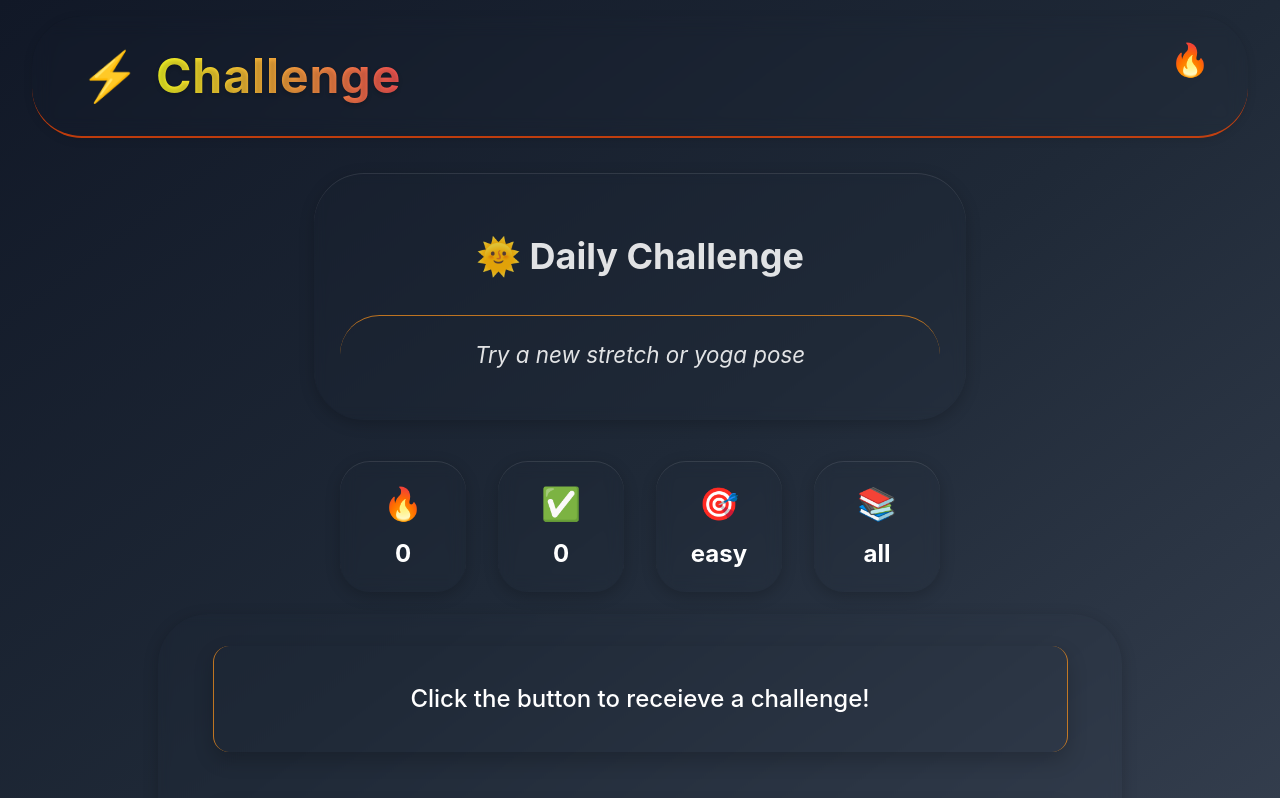
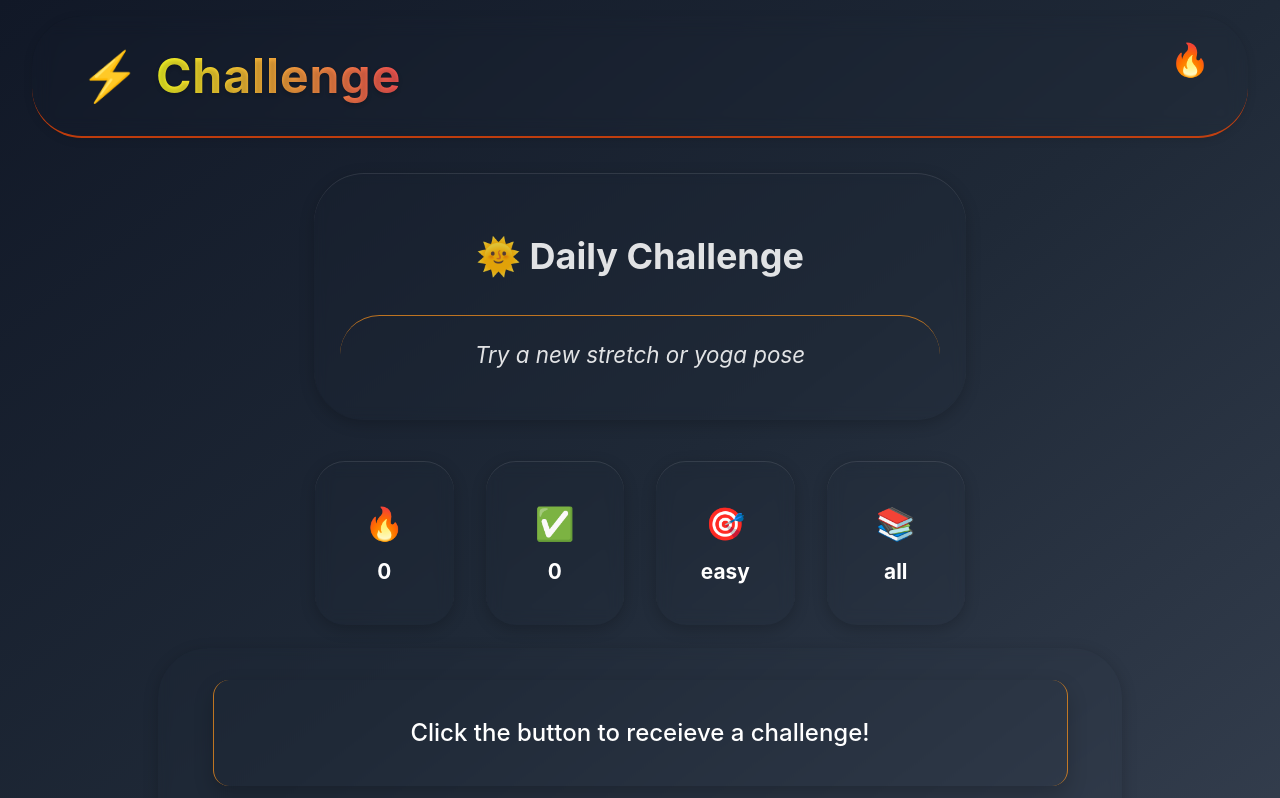
Before and after one commit to robertoandino/challenge-me, a React (Vite) app: page / in a window 1280 px wide. Shown: the top 798 px of the page. Built offline with nearby package versions, Linux system fonts and the light colour scheme.

Commit message:
Add tooltip to stat cards for extra information.

```diff
--- a/src/components/StatCard/StatCard.css
+++ b/src/components/StatCard/StatCard.css
@@ -4,7 +4,7 @@
     align-items: stretch;
     gap: 2rem;
     width: 100%;
-    max-width: 600px;
+    max-width: 650px;
     margin: 1.4rem auto;
     flex-wrap: wrap;
 }
@@ -14,7 +14,7 @@
     background: transparent;
     color: #fff;
     border-radius: 1rem;
-    padding: 1.2rem;
+    padding: 2.4rem;
     box-shadow: 0 4px 15px rgba(0, 0, 0, 0.2), inset 0 1px 0 rgba(255, 255, 255, 0.1);
     text-align: center;
     transition: transform 0.25s ease, box-shadow 0.25s ease;
@@ -25,7 +25,7 @@
 }
 
 .stat-card:hover {
-    transform: translateY(-5px);
+    transform: translateY(-10px);
     box-shadow: 0 8px 20px rgba(0,0,0,0.35);
     border-top: 1px solid rgba(228, 135, 30, 0.815);
 }
@@ -39,13 +39,44 @@
 }
 
 .stat-card p {
-    font-size: 1.5rem;
+    font-size: 1.3rem;
     font-weight: bold;
     color: #fff;
     margin: 0;
+    display: flex;
+    justify-content: center;
 }
 
 .stat-icon {
     font-size: 2rem;
     margin-bottom: 0.5rem;
 }
+
+.stat-tooltip {
+    position: absolute;
+    left: 50%;
+    transform: translateX(-50%) translateY(6px);
+
+    background: transparent;
+    color: rgba(235, 162, 79, 0.719);
+    padding: 0.5rem 0.75rem;
+    border-radius: 8px;
+    font-size: 0.85rem;
+    font-weight: 600;
+    line-height: 1.2;
+    width: max-content;
+    max-width: 230px;
+    text-align: center;
+
+    opacity: 0;
+    pointer-events: none;
+    transition: opacity 0.15s ease, transform 0.15s ease;
+    z-index: 10;
+}
+
+/*Show on hover || focus*/
+.stat-card:hover .stat-tooltip,
+.stat-card:focus .stat-tooltip {
+    opacity: 1;
+    transform: translateX(-50%) translateY(0);
+}
--- a/src/components/StatCard/StatCard.tsx
+++ b/src/components/StatCard/StatCard.tsx
@@ -5,9 +5,10 @@ interface StatCardProps {
     title: string;
     value: string | number;
     onClick?: () => void;
+    info?: string;
 }
 
-const StatCard: React.FC<StatCardProps> = ({ title, value, onClick}) => {
+const StatCard: React.FC<StatCardProps> = ({ title, value, onClick, info}) => {
     const getIcon = (title: string) => {
         if (title.includes("Streak")) return "🔥";
         if (title.includes("Completed")) return "✅";
@@ -24,8 +25,14 @@ const StatCard: React.FC<StatCardProps> = ({ title, value, onClick}) => {
             tabIndex={onClick ? 0 : undefined}
         >
             <div className="stat-icon">{getIcon(title)}</div>
-            {/*<h3>{title}</h3>*/}
             <p>{value}</p>
+
+            {/**Tooltip*/}
+            {info && (
+                <div className="stat-tooltip">
+                    {info}
+                </div>
+            )}
         </div>
     );
 };
--- a/src/pages/Home.tsx
+++ b/src/pages/Home.tsx
@@ -167,17 +167,27 @@ const Home: React.FC = () => {
 
             {/* Stats Cards */}
             <section className="stats-cards">
-                <StatCard title="Streak" value={streakCount} />
-                <StatCard title="Completed" value={completedCount} />
+                <StatCard
+                    title="Streak"
+                    value={streakCount}
+                    info="Streak"
+                />
+                <StatCard
+                    title="Completed"
+                    value={completedCount}
+                    info="Completed"
+                />
                 <StatCard
                     title="Difficulty"
                     value={difficulty}
                     onClick={cycleDifficulty}
+                    info="Difficulty"
                 />
                 <StatCard
                     title="Category"
                     value={selectedCategory}
                     onClick={cycleCategory}
+                    info="Category"
                 />
             </section>
 
```
